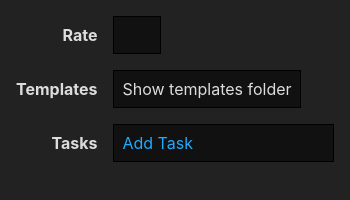
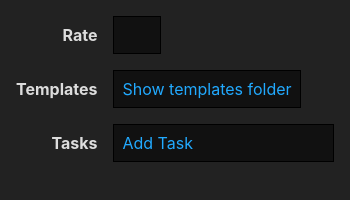
Before and after one commit to sdegutis/work, an Electron app: page frontend/settings.html in a window 350 px wide. Drawn offline with Linux system fonts and the light colour scheme.

Commit message:
More consistent settings buttons.

```diff
--- a/frontend/settings.css
+++ b/frontend/settings.css
@@ -87,18 +87,18 @@ html {
   border: 1px solid #000;
   background-color: #111;
   cursor: pointer;
-  color: inherit;
+  color: #2af;
   font: inherit;
   padding: 0.5rem;
 }
 
 #settings #showTemplates:hover {
-  border-color: #258;
+  background-color: #222;
 }
 
 #settings #showTemplates:active {
-  border-color: #258;
   background-color: #258;
+  color: #fff;
 }
 
 #settings #showTemplates.invalid {
```
